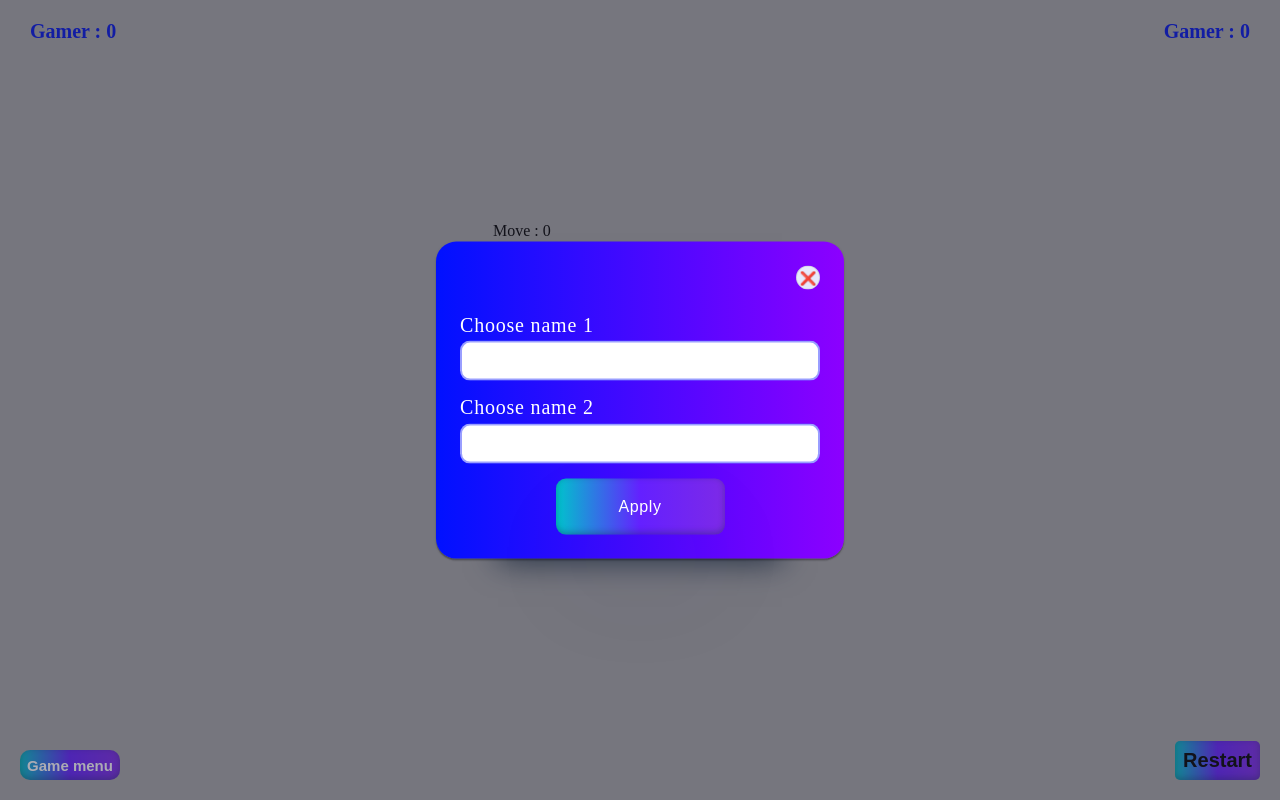
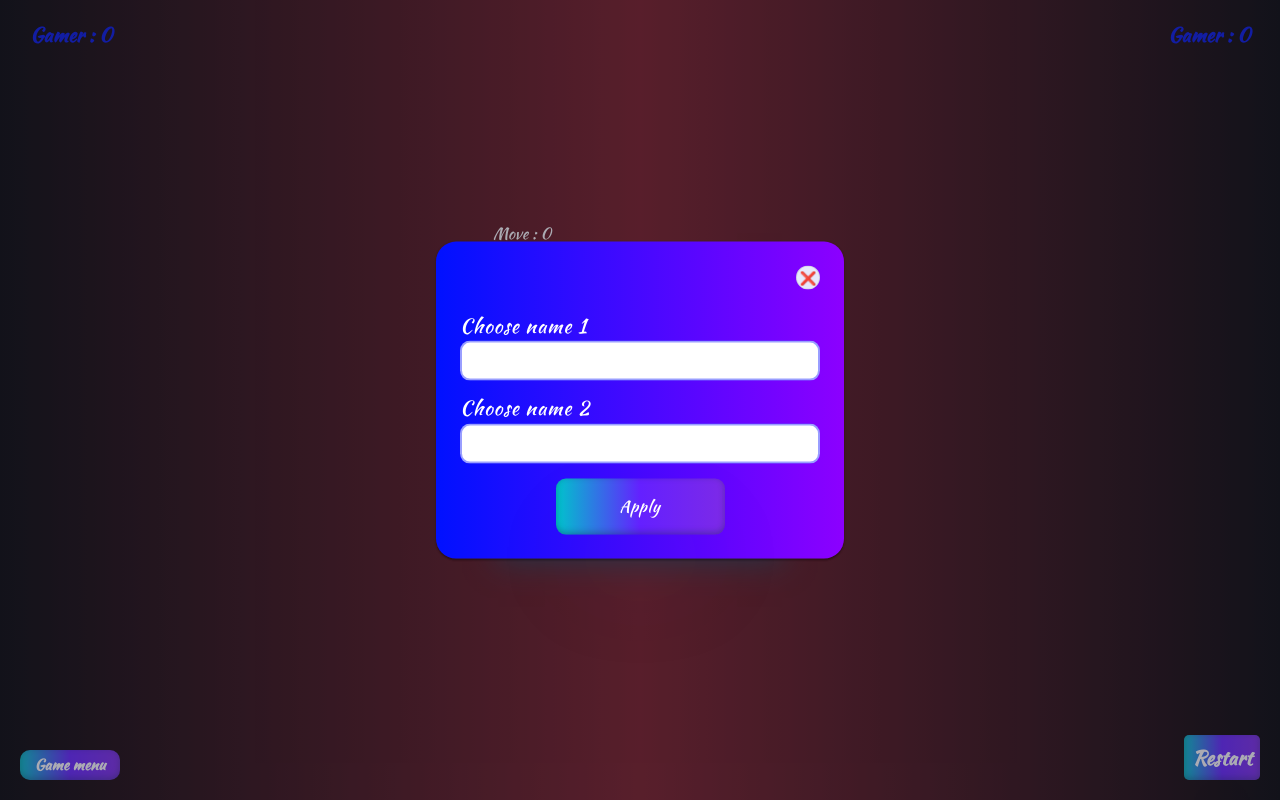
Before and after one commit to DenysHV1/tic-tac-toe, a plain HTML site: page index.html in a window 1280 px wide. Drawn offline with Linux system fonts and the light colour scheme.

Commit message:
add styles

```diff
--- a/css/style.css
+++ b/css/style.css
@@ -9,9 +9,10 @@
 
 html,
 body {
+	font-family: "Kaushan Script", cursive;
   height: 100%;
   width: 100%;
-  background-color: rgb(167, 167, 167);
+   background: -webkit-linear-gradient(90deg,#000000,#75151d,#000000);background: linear-gradient(90deg,#000000,#75151d,#000000);
 }
 
 .container {
@@ -28,7 +29,7 @@ body {
   align-items: center;
   justify-content: center;
   flex-wrap: wrap;
-  background-color: rgb(193, 193, 193);
+  /* background-color: rgb(193, 193, 193); */
   width: 304px;
   height: 304px;
   border-radius: 5px;
@@ -67,6 +68,8 @@ body {
     rgba(10, 37, 64, 0.35) 0px -2px 6px 0px inset;
   transition: transform 500ms cubic-bezier(0.075, 0.82, 0.165, 1);
   cursor: pointer;
+  font-family: "Kaushan Script", cursive;
+  color: white;
 }
 
 .remove-js:hover {
@@ -77,6 +80,7 @@ body {
   position: absolute;
   top: -1%;
   left: 8%;
+  color: white;
 }
 
 .victory1-js {
@@ -260,12 +264,12 @@ body {
     90deg,
     #0011ff,
     #8c00ff
-  ); /* Chrome 10-25, Safari 5.1-6 */
+  );
   background: linear-gradient(
     90deg,
     #0011ff,
     #8c00ff
-  ); /* W3C, IE 10+/ Edge, Firefox 16+, Chrome 26+, Opera 12+, Safari 7+ */
+  );
   padding: 72px 24px 24px 24px;
   transition: transform 250ms cubic-bezier(0.4, 0, 0.2, 1);
 }
@@ -356,6 +360,7 @@ body {
   cursor: pointer;
   transition: background-color 250ms cubic-bezier(0.4, 0, 0.2, 1);
   transition: transform 500ms cubic-bezier(0.075, 0.82, 0.165, 1);
+  font-family: "Kaushan Script", cursive;
 }
 
 .modal-button:hover {
@@ -416,6 +421,7 @@ body {
   background: linear-gradient(90deg, #00c4cc, #6420ff, #7d2ae7);
   cursor: pointer;
   transition: transform 500ms cubic-bezier(0.075, 0.82, 0.165, 1);
+  font-family: "Kaushan Script", cursive;
 }
 
 .menu-js:hover {
--- a/index.html
+++ b/index.html
@@ -5,6 +5,9 @@
     <meta name="viewport" content="width=device-width, initial-scale=1.0" />
     <title>Tic-tac-toe</title>
     <link rel="stylesheet" href="./css/style.css" />
+	<link rel="preconnect" href="https://fonts.googleapis.com">
+<link rel="preconnect" href="https://fonts.gstatic.com" crossorigin>
+<link href="https://fonts.googleapis.com/css2?family=Kaushan+Script&display=swap" rel="stylesheet">
   </head>
   <body>
     <div class="players">
```
